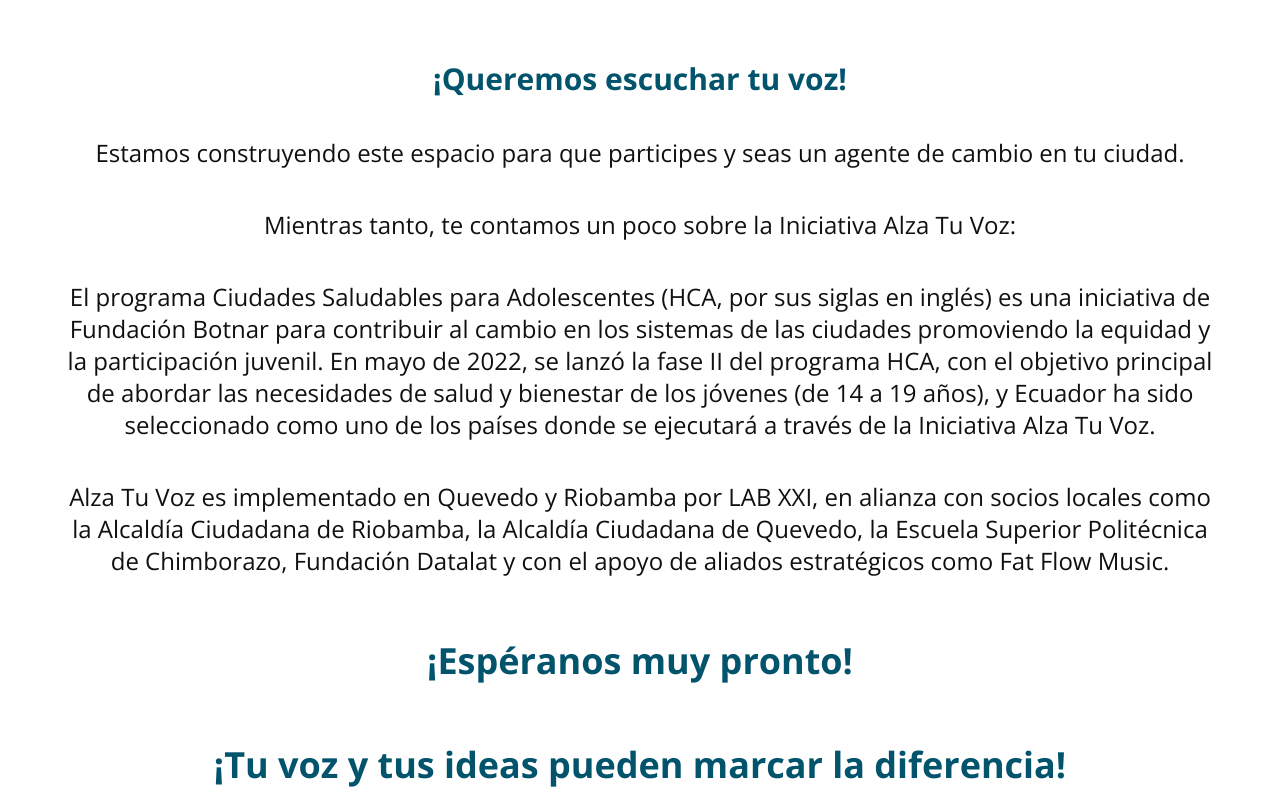
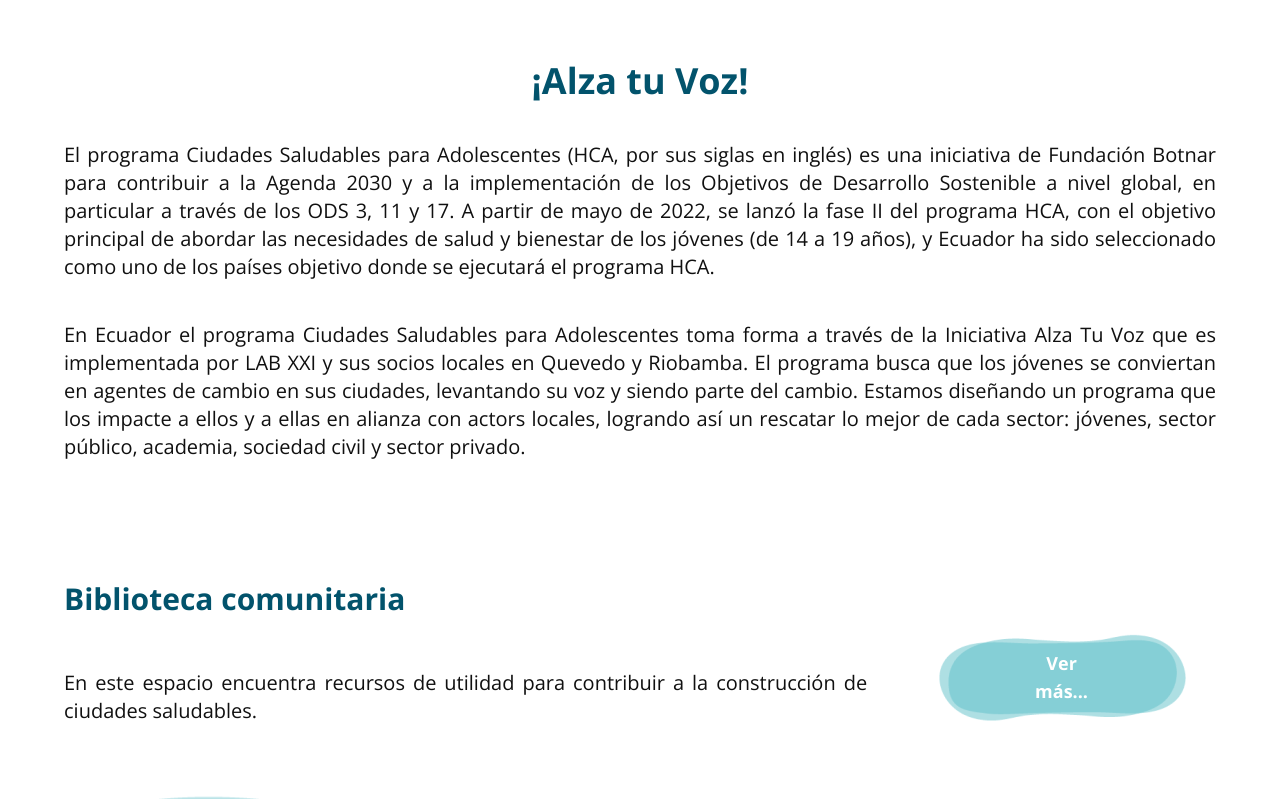
Before and after one commit to MorlinXD/ATV, a Next.js app: page / in a window 1280 px wide. Shown: the part 520-1319 px from the top of the page. Built offline with nearby package versions, Linux system fonts and the light colour scheme.

Commit message:
Custom button and library section added

```diff
--- /dev/null
+++ b/app/Components/ButtonOne.tsx
@@ -0,0 +1,23 @@
+import { type FC, type HTMLAttributeAnchorTarget } from 'react'
+import Link from 'next/link'
+
+interface Props {
+  label: string
+  link: string
+  target?: HTMLAttributeAnchorTarget
+}
+
+const ButtonOne: FC<Props> = ({ label, link, target }) => {
+  return (
+    <Link href={link} target={target}>
+      <button
+        className="text-lg font-bold text-white py-8 px-32 bg-no-repeat bg-center relative hover:opacity-80 transition-opacity duration-300"
+        style={{ backgroundImage: 'url("images/button-one.png")' }}
+      >
+          {label}
+      </button>
+    </Link>
+  )
+}
+
+export default ButtonOne
--- a/app/page.tsx
+++ b/app/page.tsx
@@ -1,4 +1,5 @@
 import Image from 'next/image'
+import ButtonOne from './Components/ButtonOne'
 
 export default function Home () {
   return (
@@ -12,29 +13,39 @@
           priority
         />
       </section>
-      <div className="flex flex-col justify-center items-center text-center my-5 lg:my-10 px-8 md:px-16">
-        <h1 className='text-3xl text-hcadarkblue font-bold mt-10'>¡Queremos escuchar tu voz!</h1>
-        <h3 className='text-2xl text-black mt-10'>
-          Estamos construyendo este espacio para que participes y seas un agente de cambio en tu ciudad.
-        </h3>
-        <h3 className='text-2xl text-black mt-10'>
-          Mientras tanto, te contamos un poco sobre la Iniciativa Alza Tu Voz:
-        </h3>
-        <h3 className='text-2xl text-black mt-10'>
+
+      <section className="container mx-auto flex flex-col justify-center items-center text-center my-5 lg:my-10 px-8 md:px-16">
+        <h1 className='text-4xl text-hcadarkblue font-bold mt-10'>¡Alza tu Voz!</h1>
+        <p className='text-xl text-black mt-10 text-justify'>
           El programa Ciudades Saludables para Adolescentes (HCA, por sus siglas en inglés) es una iniciativa de
-          Fundación Botnar para contribuir al cambio en los sistemas de las ciudades promoviendo la equidad y la
-          participación juvenil. En mayo de 2022, se lanzó la fase II del programa HCA, con el objetivo principal
-          de abordar las necesidades de salud y bienestar de los jóvenes (de 14 a 19 años), y Ecuador ha sido
-          seleccionado como uno de los países donde se ejecutará a través de la Iniciativa Alza Tu Voz.
-        </h3>
-        <h3 className='text-2xl text-black mt-10'>
-          Alza Tu Voz es implementado en Quevedo y Riobamba por LAB XXI, en alianza con socios locales como
-          la Alcaldía Ciudadana de Riobamba, la Alcaldía Ciudadana de Quevedo, la Escuela Superior Politécnica
-          de Chimborazo, Fundación Datalat y con el apoyo de aliados estratégicos como Fat Flow Music.
-        </h3>
-        <h1 className='text-4xl text-hcadarkblue font-bold mt-16'>¡Espéranos muy pronto!</h1>
-        <h1 className='text-4xl text-hcadarkblue font-bold mt-16'>¡Tu voz y tus ideas pueden marcar la diferencia!</h1>
-      </div>
+          Fundación Botnar para contribuir a la Agenda 2030 y a la implementación de los Objetivos de Desarrollo
+          Sostenible a nivel global, en particular a través de los ODS 3, 11 y 17. A partir de mayo de 2022, se
+          lanzó la fase II del programa HCA, con el objetivo principal de abordar las necesidades de salud y
+          bienestar de los jóvenes (de 14 a 19 años), y Ecuador ha sido seleccionado como uno de los países
+          objetivo donde se ejecutará el programa HCA.
+        </p>
+        <p className='text-xl text-black mt-10 text-justify'>
+          En Ecuador el programa Ciudades Saludables para Adolescentes toma forma a través de la Iniciativa Alza Tu Voz
+          que es implementada por LAB XXI y sus socios locales en Quevedo y Riobamba. El programa busca que los jóvenes
+          se conviertan en agentes de cambio en sus ciudades, levantando su voz y siendo parte del cambio. Estamos diseñando
+          un programa que los impacte a ellos y a ellas en alianza con actors locales, logrando así un rescatar
+          lo mejor de cada sector: jóvenes, sector público, academia, sociedad civil y sector privado.
+        </p>
+      </section>
+
+      <section className="container mx-auto flex flex-col justify-center my-5 lg:my-10 px-8 md:px-16">
+        <h2 className='text-3xl text-left text-hcadarkblue font-bold mt-10'>Biblioteca comunitaria</h2>
+        <div className='flex flex-col md:flex-row justify-center items-center gap-10'>
+          <p className='text-xl text-black mt-10 text-justify'>
+            En este espacio encuentra recursos de utilidad para contribuir a la construcción de ciudades saludables.
+          </p>
+          <ButtonOne
+            label='Ver más...'
+            link='#'
+          />
+
+        </div>
+      </section>
     </main>
   )
 }
```
Also changed, not shown: public/images/button-one.png (added).
